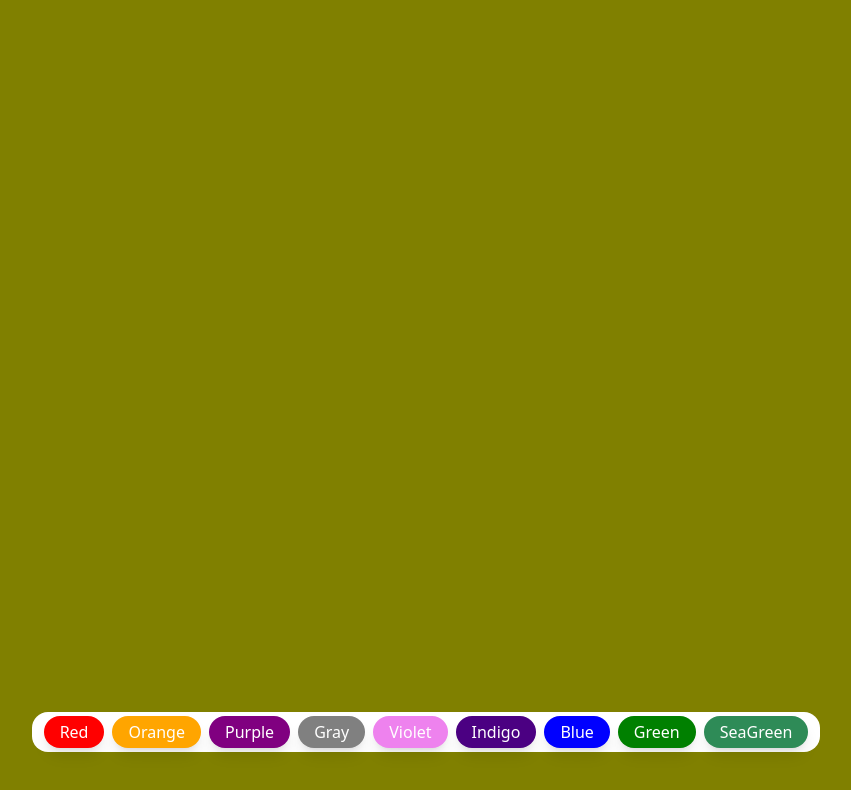
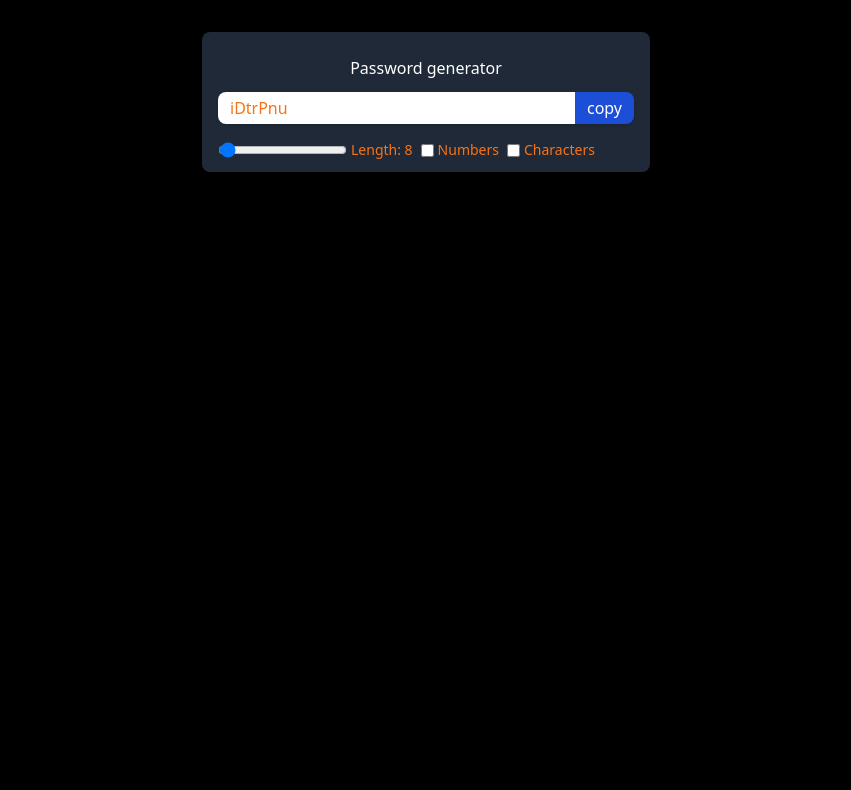
Before and after one commit to Gauravkool/Learn_ReactJs, a React (Vite) app: page / in a window 1280 px wide. Shown: the top 790 px of the page, without its empty margins (214-1065 px from the left). Built offline with nearby package versions, Linux system fonts and the light colour scheme.

Commit message:
Password Generator component Project

```diff
--- a/index.html
+++ b/index.html
@@ -6,7 +6,7 @@
     <meta name="viewport" content="width=device-width,  initial-scale=1.0" />
     <title>Custom React App</title>
   </head>
-  <body>
+  <body style="background-color: #000; color: white;">
     <div id="root"></div>
     <script type="module" src="/src/main.jsx"></script>
     <!-- <script src="./src/customreact.js"></script> -->
--- a/src/App.jsx
+++ b/src/App.jsx
@@ -2,6 +2,8 @@
 import ColorChnager from "./component/bgChanger";
 import Counter from "./component/counter";
 import BgChanger from "./component/bgChanger";
+import PasswordGenerator from "./component/passwordGenerator";
+
 
 function App() {
   return (
@@ -9,7 +11,8 @@
       {/* <Counter />
       <Cart username="Monali" btnText="View Profile"/>
       <Cart username="Gupta" btnText="View Details"/> */}
-      <BgChanger/>
+      {/* <BgChanger/> */}
+      <PasswordGenerator/>
     </>
   );
 }
--- /dev/null
+++ b/src/component/passwordGenerator.jsx
@@ -0,0 +1,96 @@
+import { useCallback, useEffect, useRef, useState } from "react";
+
+function PasswordGenerator() {
+    const [length, setLength] = useState(8)
+    const [numberAllowed, setNumberAllowed] = useState(false);
+    const [charAllowed, setCharAllowed] = useState(false)
+    const [password, setPassword] = useState("")
+
+    //useRef hook
+    const passwordRef = useRef(null)
+
+    const passwordGenerator = useCallback(() => {
+      let pass = ""
+      let str = "ABCDEFGHIJKLMNOPQRSTUVWXYZabcdefghijklmnopqrstuvwxyz"
+      if (numberAllowed) str += "0123456789"
+      if (charAllowed) str += "!@#$%^&*-_+=[]{}~`"
+
+      for (let i = 1; i <= length; i++) {
+        let char = Math.floor(Math.random() * str.length + 1)
+        pass += str.charAt(char)
+
+      }
+
+      setPassword(pass)
+
+
+    }, [length, numberAllowed, charAllowed, setPassword])
+
+    const copyPasswordToClipboard = useCallback(() => {
+      passwordRef.current?.select();
+      passwordRef.current?.setSelectionRange(0, 999);
+      window.navigator.clipboard.writeText(password)
+    }, [password])
+
+    useEffect(() => {
+      passwordGenerator()
+    }, [length, numberAllowed, charAllowed, passwordGenerator])
+    return (
+
+      <div className="w-full max-w-md mx-auto shadow-md rounded-lg px-4 py-3 my-8 bg-gray-800 text-orange-500">
+        <h1 className='text-white text-center my-3'>Password generator</h1>
+      <div className="flex shadow rounded-lg overflow-hidden mb-4">
+          <input
+              type="text"
+              value={password}
+              className="outline-none w-full py-1 px-3"
+              placeholder="Password"
+              readOnly
+              ref={passwordRef}
+          />
+          <button
+          onClick={copyPasswordToClipboard}
+          className='outline-none bg-blue-700 text-white px-3 py-0.5 shrink-0 hover:bg-blue-500'
+          >copy</button>
+
+      </div>
+      <div className='flex text-sm gap-x-2'>
+        <div className='flex items-center gap-x-1'>
+          <input
+          type="range"
+          min={6}
+          max={100}
+          value={length}
+           className='cursor-pointer'
+           onChange={(e) => {setLength(e.target.value)}}
+            />
+            <label>Length: {length}</label>
+        </div>
+        <div className="flex items-center gap-x-1">
+        <input
+            type="checkbox"
+            defaultChecked={numberAllowed}
+            id="numberInput"
+            onChange={() => {
+                setNumberAllowed((prev) => !prev);
+            }}
+        />
+        <label htmlFor="numberInput">Numbers</label>
+        </div>
+        <div className="flex items-center gap-x-1">
+            <input
+                type="checkbox"
+                defaultChecked={charAllowed}
+                id="characterInput"
+                onChange={() => {
+                    setCharAllowed((prev) => !prev )
+                }}
+            />
+            <label htmlFor="characterInput">Characters</label>
+        </div>
+      </div>
+  </div>
+
+    )
+  }
+export default PasswordGenerator;
```
